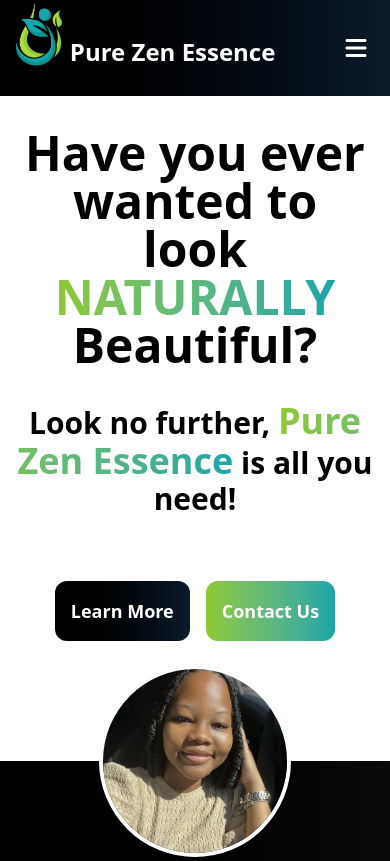
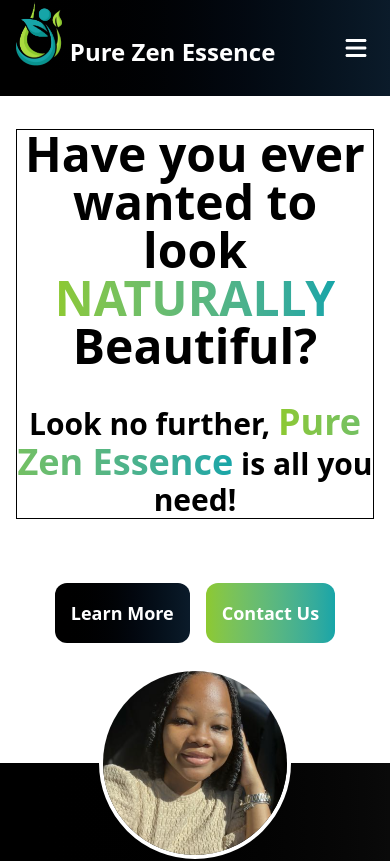
Before and after one commit to elixer-prince/pure-zen-essence, a React (Vite) app in the folder frontend/: page / in a window 390 px wide. Shown: the top 861 px of the page. Built offline with nearby package versions, Linux system fonts and the light colour scheme.

Commit message:
Update HeroSection layout; adjust width, add border to text container, and enhance button styles for improved responsiveness.

```diff
--- a/frontend/src/components/HeroSection.tsx
+++ b/frontend/src/components/HeroSection.tsx
@@ -4,11 +4,11 @@
 const HeroSection = () => {
   return (
     // HERO SECTION
-    <header className="mt-28 flex h-fit w-256 max-w-screen items-center gap-16 p-4 pb-30 sm:pt-16 md:py-30">
+    <header className="mt-28 flex h-fit w-276 max-w-screen items-center gap-16 p-4 pb-30 sm:pt-16 md:px-8 md:py-30 md:pb-44">
       {/* Left Container */}
       <section className="flex flex-col items-center gap-16 pt-[1px]">
         {/* Text Container */}
-        <div className="flex flex-col gap-8 text-center">
+        <div className="flex flex-col gap-8 border text-center md:-mt-16">
           <h1 className="text-5xl font-black md:text-6xl">
             Have you ever wanted to look{" "}
             <span className="from-brand-green to-brand-blue bg-linear-to-r bg-clip-text text-transparent transition-colors duration-500">
@@ -26,13 +26,13 @@
         </div>
         <div className="flex gap-4 font-bold text-white">
           <a
-            className="to-brand-darkblue flex items-center gap-1 rounded-xl bg-linear-to-r from-black p-4 text-lg"
+            className="to-brand-darkblue flex items-center gap-1 rounded-xl bg-linear-to-r from-black p-4 text-lg md:p-8 md:text-2xl"
             href="#about"
           >
             Learn More <FaArrowDown className="hidden text-xl sm:block" />
           </a>
           <a
-            className="to-brand-blue from-brand-green flex items-center gap-1 rounded-xl bg-linear-to-r p-4 text-lg"
+            className="to-brand-blue from-brand-green flex items-center gap-1 rounded-xl bg-linear-to-r p-4 text-lg md:px-8 md:py-4 md:text-2xl lg:px-8 lg:py-4"
             href="#contact"
           >
             Contact Us <FaWhatsapp className="hidden text-2xl sm:block" />
```
